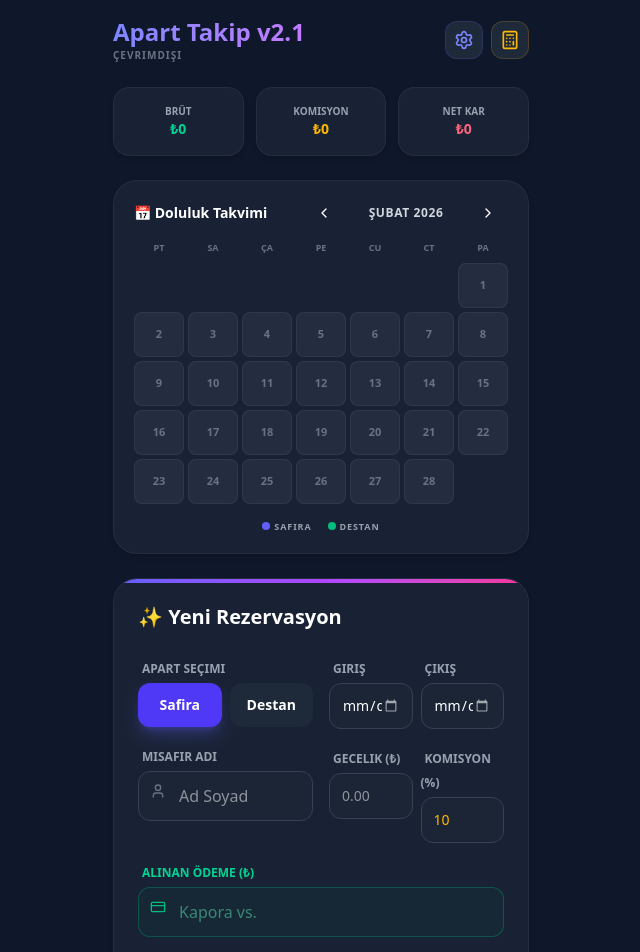
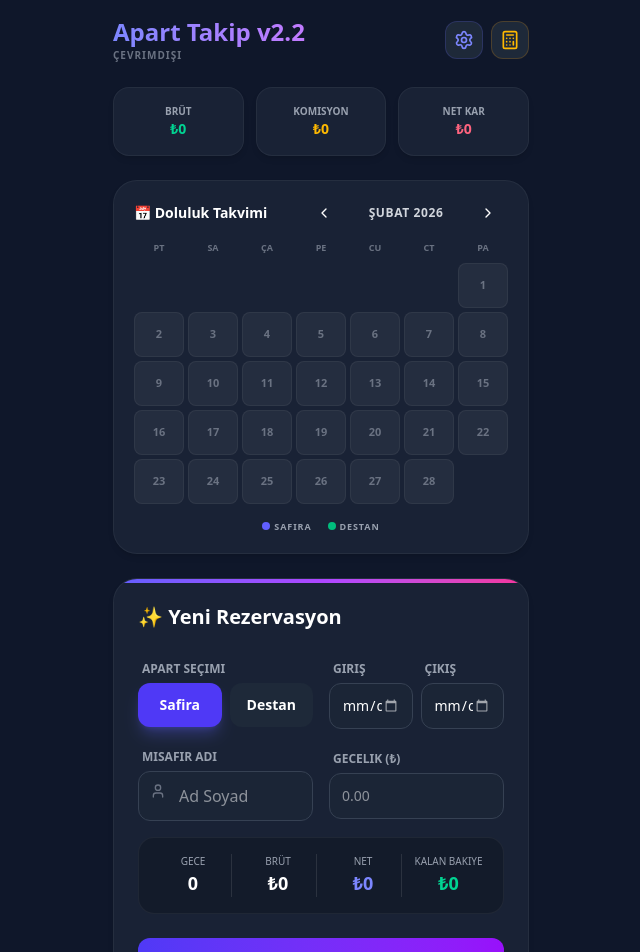
Before and after one commit to caglarmurat10-ui/villa, a Next.js app: page / in a window 1280 px wide. Shown: the top 952 px of the page, without its empty margins (319-959 px from the left). Built offline with nearby package versions, Linux system fonts and the light colour scheme; no server answers.

Commit message:
UI Refinement: Remove Commission/PaidAmt inputs, bump v2.2

```diff
--- a/app/page.tsx
+++ b/app/page.tsx
@@ -81,7 +81,7 @@ export default function Home() {
       <header className="flex justify-between items-center mb-6">
         <div>
           <h1 className="text-2xl font-bold bg-gradient-to-r from-indigo-400 to-purple-400 bg-clip-text text-transparent">
-            Apart Takip v2.1
+            Apart Takip v2.2
           </h1>
           <p className="text-[10px] uppercase tracking-widest font-bold flex items-center gap-1">
             {loading ? (
--- a/components/ReservationForm.tsx
+++ b/components/ReservationForm.tsx
@@ -212,7 +212,6 @@ export default function ReservationForm({ onSave, editingItem, onCancelEdit, con
                         </div>
                     </div>
 
-                    <div className="grid grid-cols-2 gap-2">
                     <div>
                         <label className="text-xs font-bold text-gray-400 uppercase ml-1">Gecelik (₺)</label>
                         <input
@@ -223,31 +222,6 @@ export default function ReservationForm({ onSave, editingItem, onCancelEdit, con
                             className="w-full bg-gray-800/50 border border-gray-700 rounded-xl p-3 text-sm focus:border-indigo-500 outline-none mt-1 font-mono"
                         />
                     </div>
-                        <div>
-                            <label className="text-xs font-bold text-gray-400 uppercase ml-1">Komisyon (%)</label>
-                            <input
-                                type="number"
-                                value={formData.commissionRate}
-                                onChange={(e) => setFormData({ ...formData, commissionRate: e.target.value })}
-                                placeholder="%"
-                                className="w-full bg-gray-800/50 border border-gray-700 rounded-xl p-3 text-sm focus:border-amber-500 outline-none mt-1 font-mono text-amber-400"
-                            />
-                        </div>
-                    </div>
-                </div>
-            </div>
-
-            <div className="mb-6">
-                <label className="text-xs font-bold text-emerald-400 uppercase ml-1">Alınan Ödeme (₺)</label>
-                <div className="relative mt-1">
-                    <CreditCard className="absolute left-3 top-3 w-4 h-4 text-emerald-500" />
-                    <input
-                        type="number"
-                        value={formData.paidAmt}
-                        onChange={(e) => setFormData({ ...formData, paidAmt: e.target.value })}
-                        placeholder="Kapora vs."
-                        className="w-full bg-emerald-900/10 border border-emerald-500/30 rounded-xl p-3 pl-10 text-emerald-300 focus:border-emerald-500 outline-none font-mono"
-                    />
                 </div>
             </div>
 
```
Lines whose indentation alone changed are shown as unchanged.
